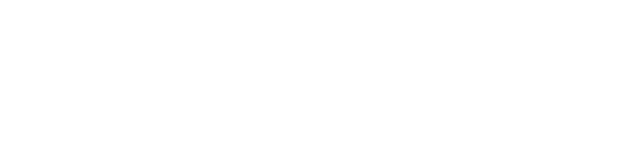
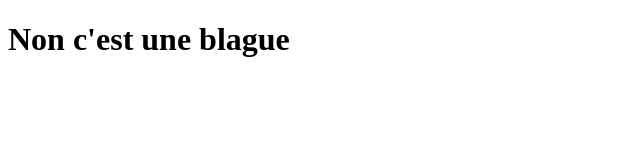
Before and after one commit to will142/my-super-website, a plain HTML site: page index.html in a window 1280 px wide. Shown: the whole page, without its empty margins (0-640 px from the left). Drawn offline with Linux system fonts and the light colour scheme.

Commit message:
super changement

```diff
--- a/index.html
+++ b/index.html
@@ -2,9 +2,9 @@
 <html>
   <head>
     <meta charset="UTF-8">
-    <title>title</title>
+    <title>j'adore git hub</title>
   </head>
   <body>
-
+  <h1>Non c'est une blague</h1>
   </body>
 </html>
```
